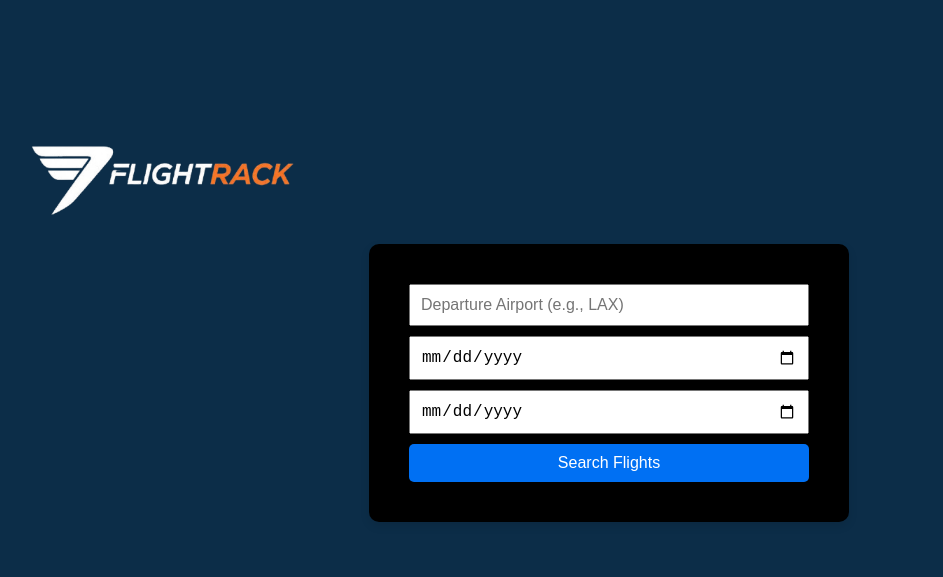
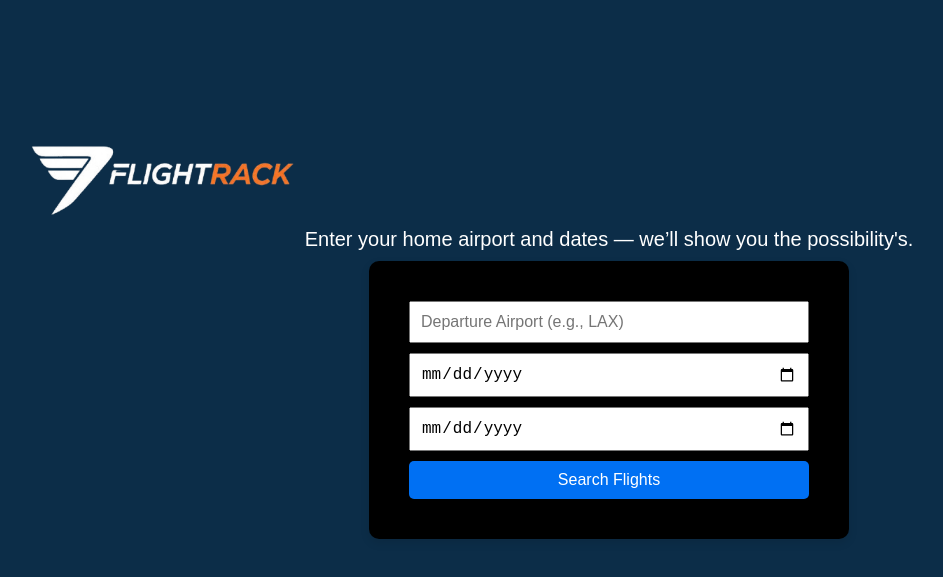
Before and after one commit to flight-rack/flightrack-site, a plain HTML site: page index.html in a window 1280 px wide. Shown: the part 17-594 px from the top of the page, without its empty margins (31-974 px from the left). Drawn offline with Linux system fonts and the light colour scheme.

Commit message:
Update index.html

```diff
--- a/index.html
+++ b/index.html
@@ -15,9 +15,10 @@
       margin: 0;
       background-color: #0C2D48;
       position: relative;
+      color: white;
     }
 
-     .logo {
+    .logo {
       position: absolute;
       top: 20px;
       left: 20px;
@@ -25,10 +26,14 @@
       height: auto;
       z-index: 10;
     }
-    /* h1 {
-      margin-bottom: 20px;
-      font-size: 48px;
-    } */
+
+    .tagline {
+      margin-bottom: 10px;
+      font-size: 20px;
+      font-family: Arial, sans-serif;
+      text-align: center;
+      max-width: 800px;
+    }
 
     form {
       background: black;
@@ -59,12 +64,15 @@
 <body>
   <img src="Gemini_Generated_Image_xwek4lxwek4lxwek-removebg-preview.png" alt="FlightRack Logo" class="logo">
 
+  <div class="tagline">Enter your home airport and dates — we’ll show you the possibility's.</div>
+
   <form>
     <input type="text" placeholder="Departure Airport (e.g., LAX)" required />
     <input type="date" placeholder="Departure Date" required />
     <input type="date" placeholder="Return Date" required />
     <button type="submit">Search Flights</button>
   </form>
+
   <script>
     document.querySelector("form").addEventListener("submit", function(e) {
       e.preventDefault();
```
